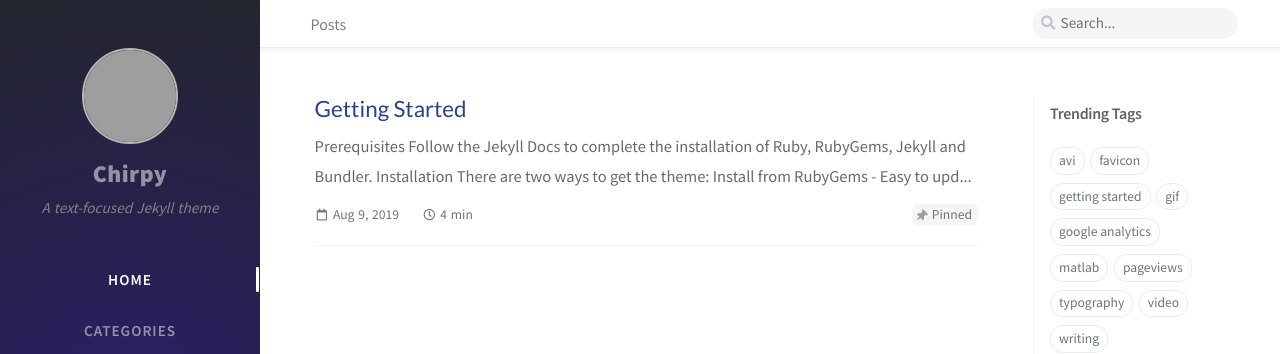
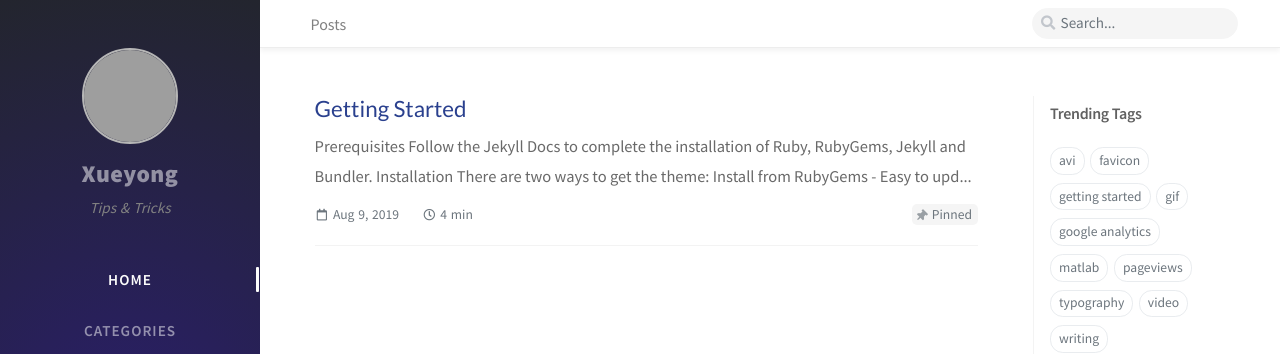
Before and after one commit to ntuzxy/ntuzxy.github.io_notworking, a Jekyll site: the page built from index.html, in a window 1280 px wide. Shown: the top 354 px of the page. Built offline with Jekyll 4.4.1, drawn with Linux system fonts in a browser that asks for light colours; nearby versions of some CDN libraries; comment, search, counter and statistics services are not loaded; grey boxes are pictures that could not be loaded.

Commit message:
Update _config.yml

```diff
--- a/_config.yml
+++ b/_config.yml
@@ -16,9 +16,9 @@ timezone: Asia/Shanghai
 
 # jekyll-seo-tag settings › https://github.com/jekyll/jekyll-seo-tag/blob/master/docs/usage.md
 # --------------------------
-title: Chirpy                          # the main title
+title: Xueyong                          # the main title
 
-tagline: A text-focused Jekyll theme   # it will display as the sub-title
+tagline: Tips & Tricks                  # it will display as the sub-title
 
 description: >-                        # used by seo meta and the atom feed
   A minimal, portfolio, sidebar,
@@ -38,7 +38,7 @@ twitter:
 
 social:
   name: xueyong                  # it will shows as the copyright owner in Footer
-  email: zhangxy@gmail.com             # change to your email address
+  email: ntuzhangxy@gmail.com             # change to your email address
   links:
     # The first element serves as the copyright owner's link
     - https://twitter.com/username      # change to your twitter homepage
@@ -88,7 +88,7 @@ avatar: https://cdn.jsdelivr.net/gh/cotes2020/chirpy-images/commons/avatar.jpg
 toc: true
 
 disqus:
-  comments: false  # boolean type, the global switch for posts comments.
+  comments: ture  # boolean type, the global switch for posts comments.
   shortname: ''    # Fill with your Disqus shortname. › https://help.disqus.com/en/articles/1717111-what-s-a-shortname
 
 paginate: 10
```
